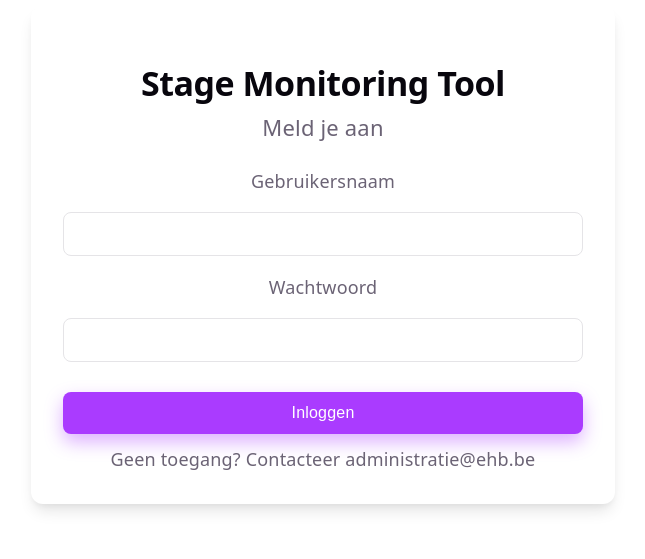
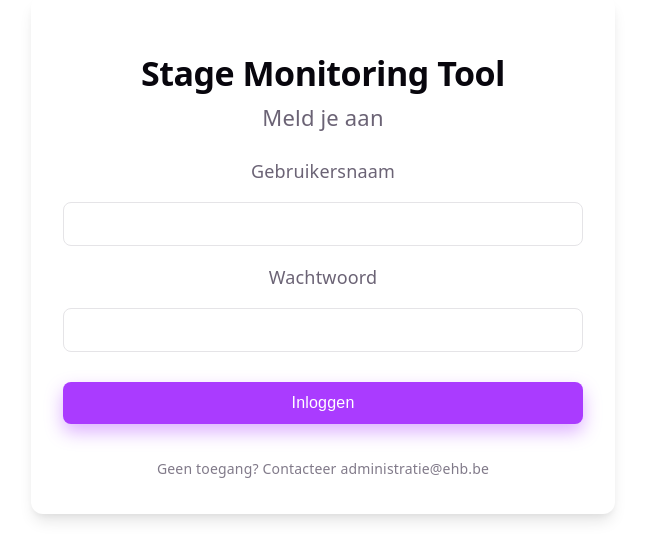
Before and after one commit to Programming-Project-stage-applicatie/stage-app, a React app in the folder frontend/: page /login in a window 1280 px wide. Shown: the part 169-728 px from the top of the page, without its empty margins (341-986 px from the left). Built offline with nearby package versions, Linux system fonts and the light colour scheme; the HTML template or start-up script is replaced by a standard one.

Commit message:
kleine correctie tekst terug naar overzicht ipv terug naar dashbord

```diff
--- a/frontend/src/index.css
+++ b/frontend/src/index.css
@@ -164,7 +164,6 @@ button.danger:hover {
   cursor: pointer;
 }
 
-<<<<<<< HEAD
 .login-help {
   margin-top: 20px;
   font-size: 14px;
@@ -345,5 +344,3 @@ button.danger:hover {
   min-height: 100vh;
   padding: 32px;
 }
-=======
->>>>>>> origin/develop
--- a/frontend/src/pages/FinaleEvaluatieDocent.jsx
+++ b/frontend/src/pages/FinaleEvaluatieDocent.jsx
@@ -285,7 +285,7 @@ export default function FinaleEvaluatieDocent() {
           </button>
         )}
         <button style={s.backLink} onClick={() => navigate("/teacher/final-evaluation-overview")}>
-          {t("FinaleEvaluatieDocent.backToDashboard")}
+          ← Terug naar overzicht
         </button>
       </div>
     </div>
```
